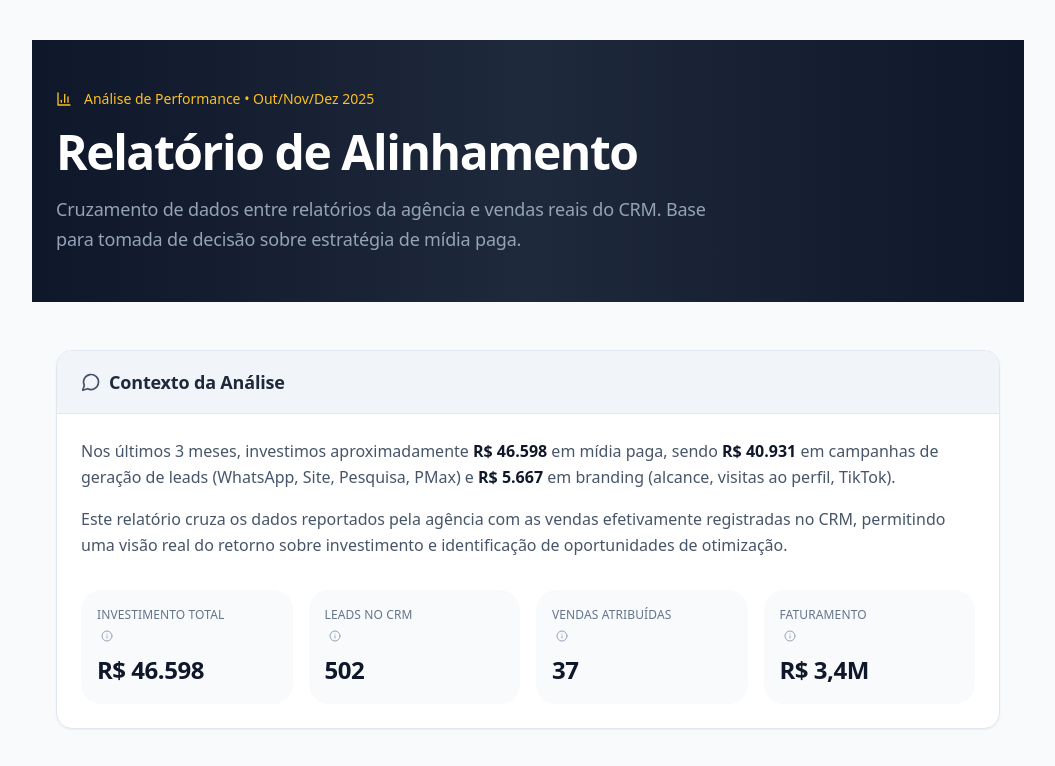
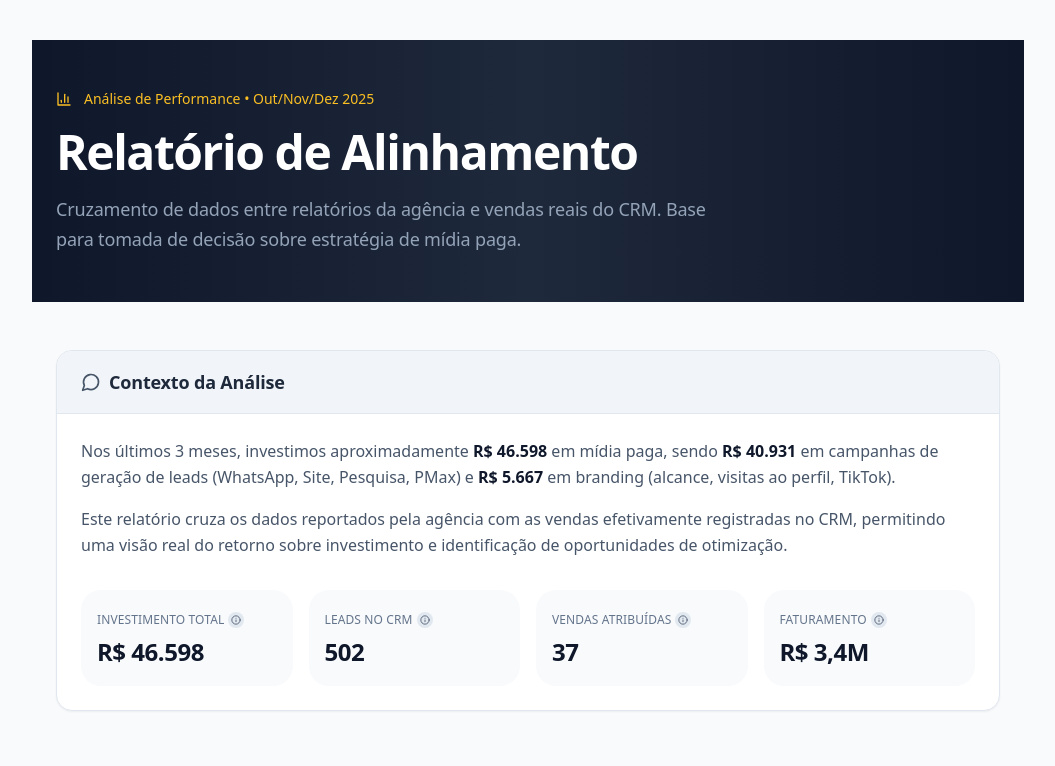
Before and after one commit to marcelobm33/CRMAGENCIA, a Next.js app in the folder apps/web/: page /publico/reuniao in a window 1280 px wide. Shown: the top 766 px of the page, without its empty margins (112-1167 px from the left). Built offline with nearby package versions, Linux system fonts and the light colour scheme; a web font is replaced by a local one.

Commit message:
fix: melhora visibilidade dos tooltips
- Ícone de info agora é um botão circular visível
- Tooltip funciona tanto no hover quanto no click
- Aumenta tamanho e contraste do tooltip
- z-index mais alto para não ser cortado

```diff
--- a/apps/web/src/app/publico/reuniao/page.tsx
+++ b/apps/web/src/app/publico/reuniao/page.tsx
@@ -55,29 +55,38 @@ function Tooltip({
   const [isVisible, setIsVisible] = useState(false);
 
   return (
-    <div className="relative inline-block">
-      <div
+    <div className="relative inline-flex items-center gap-1 group">
+      {children}
+      <button
+        type="button"
         onMouseEnter={() => setIsVisible(true)}
         onMouseLeave={() => setIsVisible(false)}
-        className="cursor-help"
+        onClick={() => setIsVisible(!isVisible)}
+        className="inline-flex items-center justify-center w-4 h-4 rounded-full bg-slate-200 hover:bg-slate-300 transition-colors cursor-help shrink-0"
+        aria-label="Ver detalhes do cálculo"
       >
-        {children}
-        <Info className="w-3 h-3 text-slate-400 inline-block ml-1 -mt-1" />
-      </div>
+        <Info className="w-2.5 h-2.5 text-slate-600" />
+      </button>
       {isVisible && (
-        <div className="absolute z-50 bottom-full left-1/2 -translate-x-1/2 mb-2 w-72 p-3 bg-slate-900 text-white text-xs rounded-lg shadow-xl">
-          <p className="font-medium mb-1">{content}</p>
+        <div className="absolute z-[100] bottom-full left-0 mb-2 w-80 p-4 bg-slate-900 text-white text-sm rounded-xl shadow-2xl border border-slate-700">
+          <p className="font-medium text-slate-100 leading-relaxed">{content}</p>
           {formula && (
-            <p className="text-slate-300 font-mono text-[10px] mt-2 p-2 bg-slate-800 rounded">
-              {formula}
-            </p>
+            <div className="mt-3 p-3 bg-slate-800 rounded-lg border border-slate-700">
+              <p className="text-[10px] uppercase text-slate-400 mb-1 font-semibold">Fórmula</p>
+              <p className="text-slate-200 font-mono text-xs break-all">
+                {formula}
+              </p>
+            </div>
           )}
           {source && (
-            <p className="text-slate-400 mt-2 pt-2 border-t border-slate-700">
-              📊 Fonte: {source}
-            </p>
+            <div className="mt-3 pt-3 border-t border-slate-700 flex items-center gap-2">
+              <span className="text-base">📊</span>
+              <p className="text-slate-400 text-xs">
+                <span className="font-medium text-slate-300">Fonte:</span> {source}
+              </p>
+            </div>
           )}
-          <div className="absolute top-full left-1/2 -translate-x-1/2 border-8 border-transparent border-t-slate-900"></div>
+          <div className="absolute top-full left-4 border-8 border-transparent border-t-slate-900"></div>
         </div>
       )}
     </div>
```
